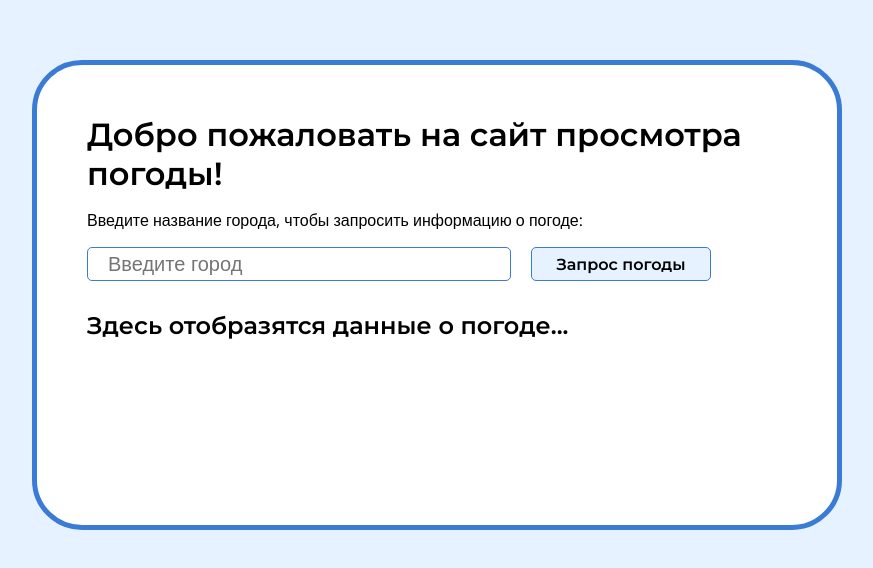
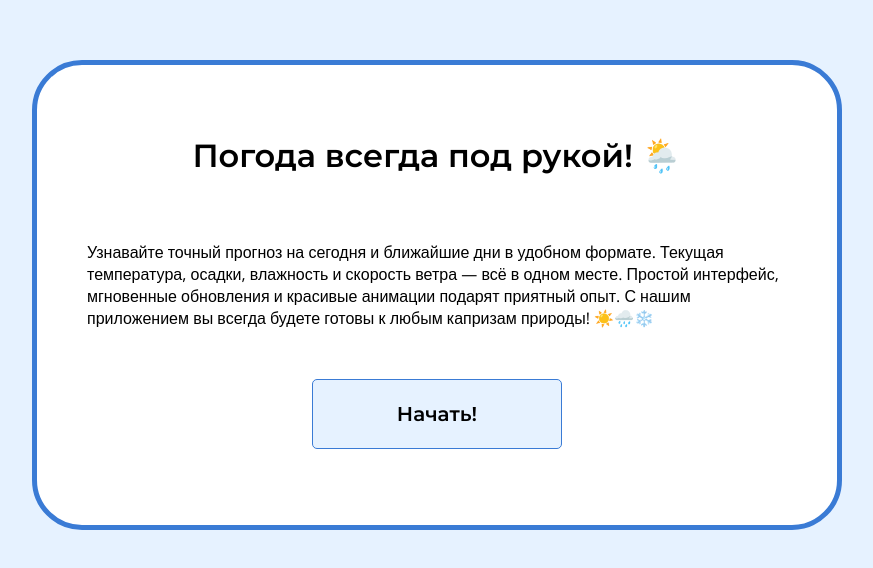
Before and after one commit to s-aladin/weather-app-vue, a Vue app: page / in a window 1280 px wide. Shown: the part 140-708 px from the top of the page, without its empty margins (203-1076 px from the left). Built offline with nearby package versions, Linux system fonts and the light colour scheme.

Commit message:
add routing

```diff
--- a/src/App.vue
+++ b/src/App.vue
@@ -1,100 +1,17 @@
 <template>
-  <div class="weather">
-    <h1 class="weather__title title">Добро пожаловать на сайт просмотра погоды!</h1>
-    <p class="weather__text text">Введите название города, чтобы запросить информацию о погоде:</p>
-    <my-input
-        class="weather__input"
-        placeholder="Введите город"
-        v-model="city"
-        @keyup.enter="fetchWeather"
-    />
-    <my-button
-      class="weather__button"
-      @click="fetchWeather"
-    >
-      Запрос погоды
-    </my-button>
-    <weather-block
-        class="weather__data"
-        :is-loading="isLoading"
-        :is-error="isError"
-        :weather="weather"
-    ></weather-block>
+  <div class="container">
+    <router-view></router-view>
   </div>
 </template>
 
 <script>
-import axios from "axios";
-import MyInput from "@/Components/UI/my-input.vue";
-import MyButton from "@/Components/UI/my-button.vue";
-import weatherBlock from "@/Components/weatherBlock.vue";
+  export default {
 
-export default {
-  components: {weatherBlock, MyButton, MyInput},
-  data() {
-    return {
-      apiKey: '85cc7fd172e4346ef38471324ffc447f',
-      city: '',
-      isError: false,
-      isLoading: false,
-      weather: {
-        cityName: null,
-        temp: null,
-        feelsLike: null,
-        status: null,
-        statusIcon: null
-      }
-    }
-  },
-  methods: {
-    fetchWeather() {
-        if(!this.city.trim()) return;
-
-        this.resetWeather();
-
-        axios.get(`https://api.openweathermap.org/data/2.5/weather`, {
-          params: {
-            q: this.city,
-            units: 'metric',
-            lang: 'ru',
-            appid: this.apiKey
-          }
-        })
-
-            .then(response => {
-              console.log(response)
-
-              this.updateWeather(response.data);
-              this.city = '';
-            })
-            .catch(error => {
-              console.log(error);
-              this.isError = true;
-            })
-            .finally(() => {
-              this.isLoading = false
-            })
-    },
-    resetWeather() {
-      this.isError = false;
-      this.isLoading = true;
-
-      for(const prop in this.weather) {
-        this.weather[prop] = null;
-      }
-    },
-    updateWeather(data) {
-      this.weather.cityName = data.name;
-      this.weather.temp = data.main.temp;
-      this.weather.feelsLike = data.main.feels_like;
-      this.weather.status = data.weather[0].description;
-      this.weather.statusIcon = `https://openweathermap.org/img/wn/${data.weather[0].icon}@2x.png`;
-    }
-  }
   }
 </script>
 
 <style lang="scss">
+
 .title {
   font-family: 'Montserrat', sans-serif;
   font-weight: 600;
@@ -104,7 +21,11 @@ export default {
   font-family: 'Open Sans', sans-serif;
 }
 
-  .weather {
+.error {
+  color: red;
+}
+
+.container {
   width: 700px;
   height: 360px;
   margin: 200px auto;
@@ -112,30 +33,5 @@ export default {
   border: 5px solid #3A7BD5;
   border-radius: 50px;
   padding: 50px;
-
-    &__title {
-      margin: 0;
-      margin-bottom: 15px;
-    }
-
-    &__input {
-      display: inline-block;
-      vertical-align: middle;
-    }
-
-    &__button {
-      display: inline-block;
-      vertical-align: middle;
-      margin-left: 20px;
-    }
-
-    &__data {
-      margin-top: 30px;
-    }
-
-  }
-
-  .error {
-    color: red;
 }
 </style>
--- a/src/Components/UI/my-button.vue
+++ b/src/Components/UI/my-button.vue
@@ -19,5 +19,6 @@ export default {
   font-size: 16px;
   font-weight: 600;
   padding: 5px;
+  cursor: pointer;
 }
 </style>
--- /dev/null
+++ b/src/Components/mainPage.vue
@@ -0,0 +1,49 @@
+<template>
+  <div class="main">
+    <h1 class="main__title title">Погода всегда под рукой! 🌦️</h1>
+    <p class="main__text text">Узнавайте точный прогноз на сегодня и ближайшие дни в удобном формате.
+      Текущая температура, осадки, влажность и скорость ветра — всё в одном месте.
+      Простой интерфейс, мгновенные обновления и красивые анимации подарят приятный опыт.
+      С нашим приложением вы всегда будете готовы к любым капризам природы! ☀️🌧️❄️</p>
+    <my-button
+        class="main__button button"
+        @click="$router.push('/form')"
+    >
+      Начать!
+    </my-button>
+  </div>
+</template>
+
+<script>
+import myButton from "@/Components/UI/my-button.vue";
+export default {
+  components: {
+    myButton
+  }
+}
+</script>
+
+<style lang="scss" scoped>
+  .main {
+
+    display: flex;
+    flex-direction: column;
+    justify-content: space-between;
+    align-items: center;
+
+
+    &__title {
+      margin-bottom: 50px;
+    }
+
+    &__text {
+      margin-bottom: 50px;
+    }
+
+    &__button {
+      width: 250px;
+      height: 70px;
+      font-size: 20px;
+    }
+  }
+</style>
--- /dev/null
+++ b/src/Components/weatherDetails.vue
@@ -0,0 +1,14 @@
+<template>
+  <div>
+  </div>
+</template>
+
+<script>
+export default {
+
+}
+</script>
+
+<style lang="scss" scoped>
+
+</style>
--- a/src/Components/weatherDisplay.vue
+++ b/src/Components/weatherDisplay.vue
@@ -7,11 +7,19 @@
       <li class="text">температура воздуха: <span class="temperature">{{ temp }}°C</span></li>
       <li class="text">ощущается как: <span class="temperature">{{ feelsLike }}°C</span></li>
     </ul>
+    <my-button
+        @click="$router.push('/details')"
+    >
+      Подробнее
+    </my-button>
   </div>
 </template>
 
 <script>
+import MyButton from "@/Components/UI/my-button.vue";
+
 export default {
+  components: {MyButton},
   props: {
     cityName: {
       type: String,
@@ -47,6 +55,7 @@ export default {
   border-radius: 20px;
   display: flex;
   flex-wrap: wrap;
+  align-items: center;
   column-gap: 20px;
 
   &__title {
--- /dev/null
+++ b/src/Components/weatherForm.vue
@@ -0,0 +1,121 @@
+<template>
+  <div>
+    <h1 class="form__title title">Добро пожаловать на сайт просмотра погоды!</h1>
+    <p class="form__text text">Введите название города, чтобы запросить информацию о погоде:</p>
+    <my-input
+        class="form__input"
+        placeholder="Введите город"
+        v-model="city"
+        @keyup.enter="fetchWeather"
+    />
+    <my-button
+        class="form__button"
+        @click="fetchWeather"
+    >
+      Запрос погоды
+    </my-button>
+    <weather-block
+        class="form__data"
+        :is-loading="isLoading"
+        :is-error="isError"
+        :weather="weather"
+    ></weather-block>
+  </div>
+</template>
+
+<script>
+import axios from "axios";
+import MyInput from "@/Components/UI/my-input.vue";
+import MyButton from "@/Components/UI/my-button.vue";
+import weatherBlock from "@/Components/weatherBlock.vue";
+
+export default {
+  components: {weatherBlock, MyButton, MyInput},
+  data() {
+    return {
+      apiKey: '85cc7fd172e4346ef38471324ffc447f',
+      city: '',
+      isError: false,
+      isLoading: false,
+      weather: {
+        cityName: null,
+        temp: null,
+        feelsLike: null,
+        status: null,
+        statusIcon: null
+      }
+    }
+  },
+  methods: {
+    fetchWeather() {
+      if(!this.city.trim()) return;
+
+      this.resetWeather();
+
+      axios.get(`https://api.openweathermap.org/data/2.5/weather`, {
+        params: {
+          q: this.city,
+          units: 'metric',
+          lang: 'ru',
+          appid: this.apiKey
+        }
+      })
+
+          .then(response => {
+            console.log(response)
+
+            this.updateWeather(response.data);
+            this.city = '';
+          })
+          .catch(error => {
+            console.log(error);
+            this.isError = true;
+          })
+          .finally(() => {
+            this.isLoading = false
+          })
+    },
+    resetWeather() {
+      this.isError = false;
+      this.isLoading = true;
+
+      for(const prop in this.weather) {
+        this.weather[prop] = null;
+      }
+    },
+    updateWeather(data) {
+      this.weather.cityName = data.name;
+      this.weather.temp = Math.round(data.main.temp);
+      this.weather.feelsLike = Math.round(data.main.feels_like);
+      this.weather.status = data.weather[0].description;
+      this.weather.statusIcon = `https://openweathermap.org/img/wn/${data.weather[0].icon}@2x.png`;
+    }
+  }
+}
+</script>
+
+<style lang="scss" scoped>
+.form {
+
+  &__title {
+    margin: 0;
+    margin-bottom: 15px;
+  }
+
+  &__input {
+    display: inline-block;
+    vertical-align: middle;
+  }
+
+  &__button {
+    display: inline-block;
+    vertical-align: middle;
+    margin-left: 20px;
+  }
+
+  &__data {
+    margin-top: 30px;
+  }
+
+}
+</style>
--- a/src/main.js
+++ b/src/main.js
@@ -1,4 +1,7 @@
 import { createApp } from 'vue'
 import App from "@/App.vue";
+import router from "@/router/router";
 
-createApp(App).mount('#app')
+createApp(App)
+    .use(router)
+    .mount('#app')
--- /dev/null
+++ b/src/router/router.js
@@ -0,0 +1,26 @@
+import weatherDetails from "@/Components/weatherDetails.vue";
+import {createRouter, createWebHistory} from "vue-router";
+import weatherForm from "@/Components/weatherForm.vue";
+import mainPage from "@/Components/mainPage.vue";
+
+const routes =[
+    {
+        path: '/',
+        component: mainPage
+    },
+    {
+        path: '/form',
+        component: weatherForm
+    },
+    {
+        path: '/details',
+        component: weatherDetails
+    }
+]
+
+const router = createRouter({
+    routes,
+    history: createWebHistory(process.env.BASE_URL)
+})
+
+export default router;
```
Lines whose indentation alone changed are shown as unchanged.
